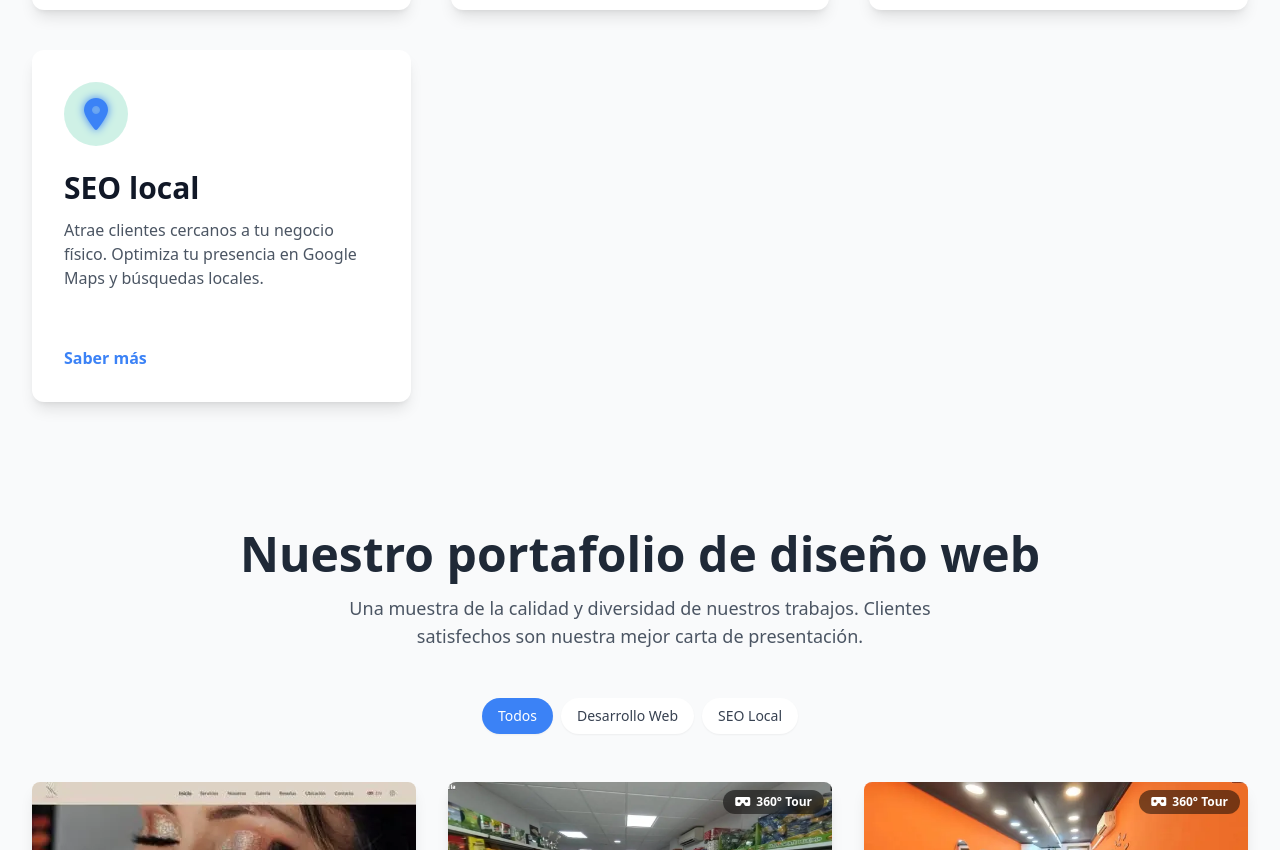
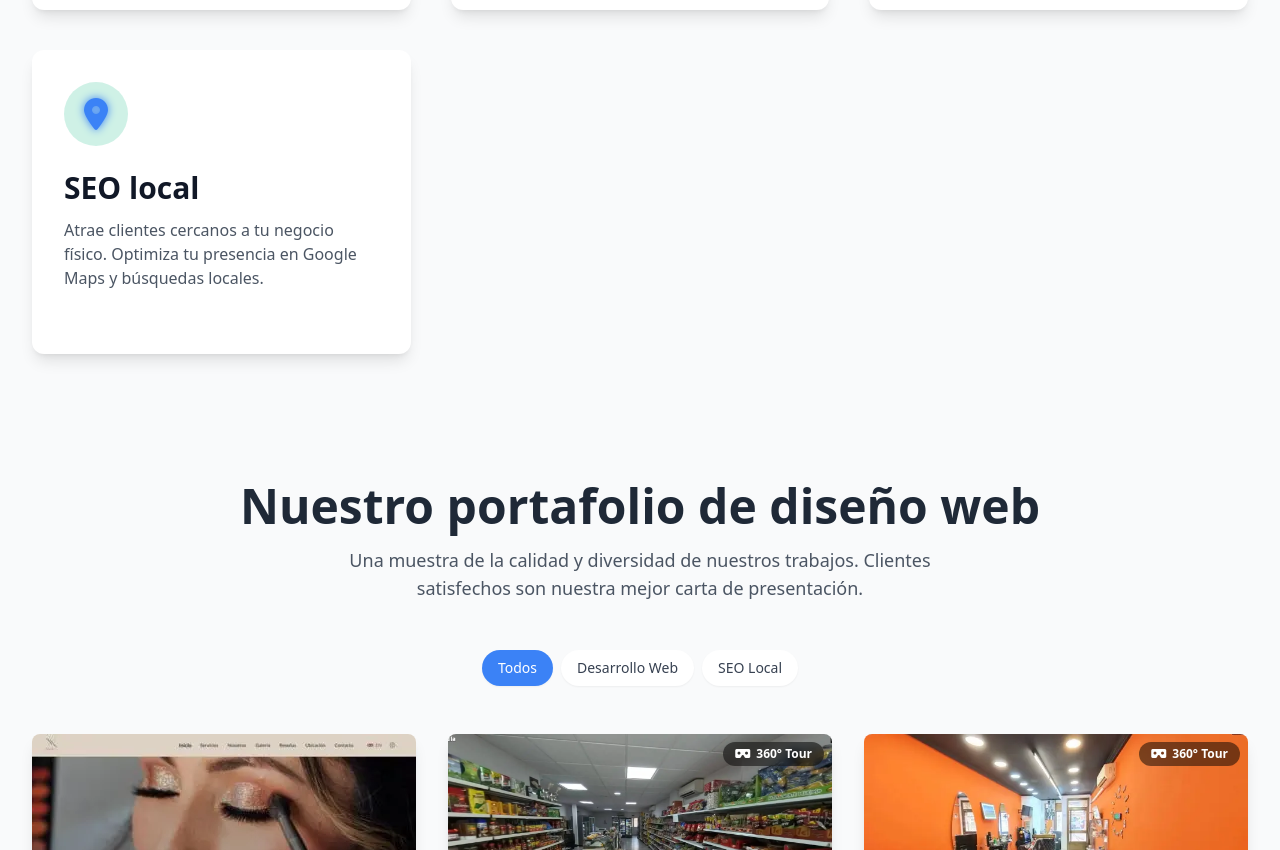
Before and after one commit to nelsonlondonodev/WebAgenciaMkt, a website: page index.html in a window 1280 px wide. Shown: the part 1278-2128 px from the top of the page. Drawn offline with Linux system fonts and the light colour scheme.

Commit message:
refactor: Standardize service cards on homepage
Updated the 'SEO local' service card to be a full-card link, matching the behavior of the other service cards. This removes the 'Saber más' span and wraps the card in an <a> tag, improving UI consistency and code maintainability.

```diff
--- a/index.html
+++ b/index.html
@@ -358,8 +358,8 @@
               </div>
             </a>
 
-            <div
-              id="card-seo-local"
+            <a
+              href="agencia-seo-local.html"
               class="service-card group hover:-translate-y-2 scroll-animate-initial cursor-pointer flex flex-col"
             >
               <div
@@ -380,11 +380,7 @@
                   presencia en Google Maps y búsquedas locales.
                 </p>
               </div>
-              <span
-                class="mt-6 inline-block text-primary-blue dark:text-primary-green font-semibold hover:underline"
-                >Saber más</span
-              >
-            </div>
+            </a>
           </div>
         </div>
       </section>
```
